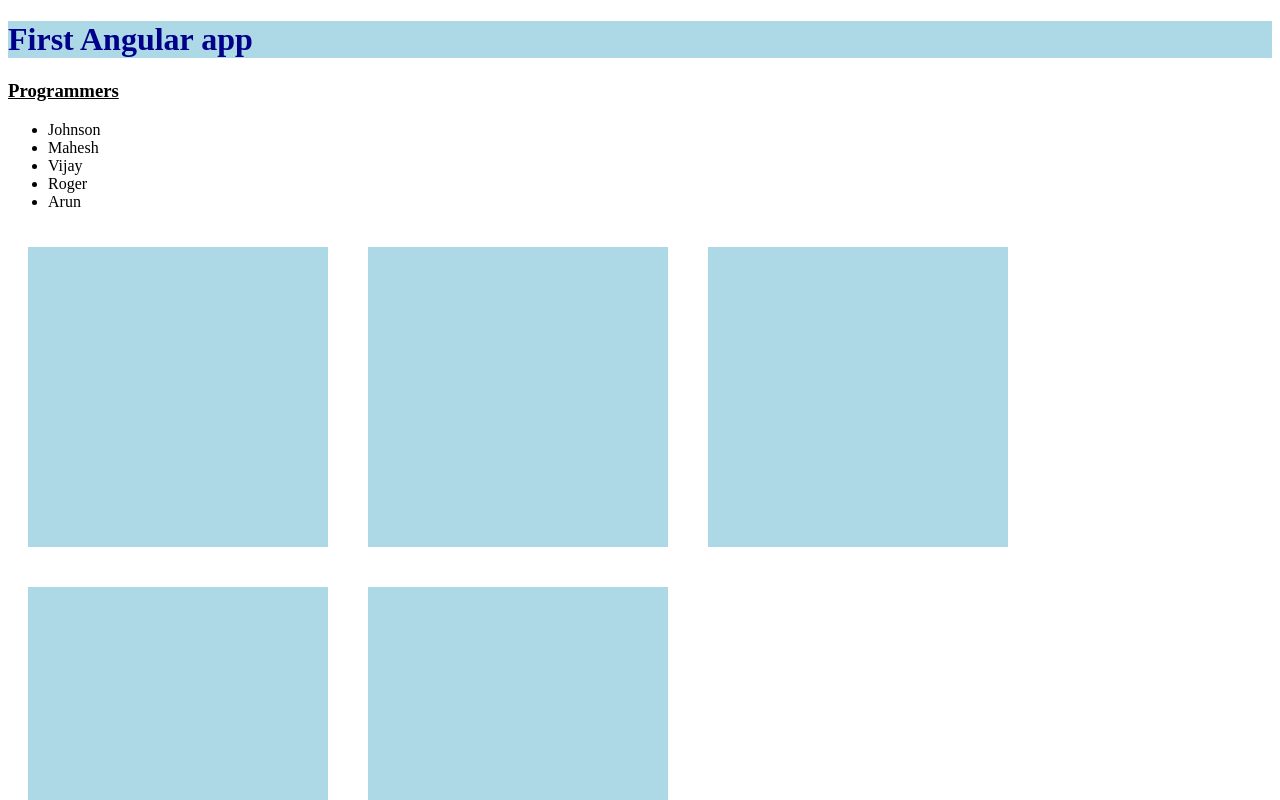
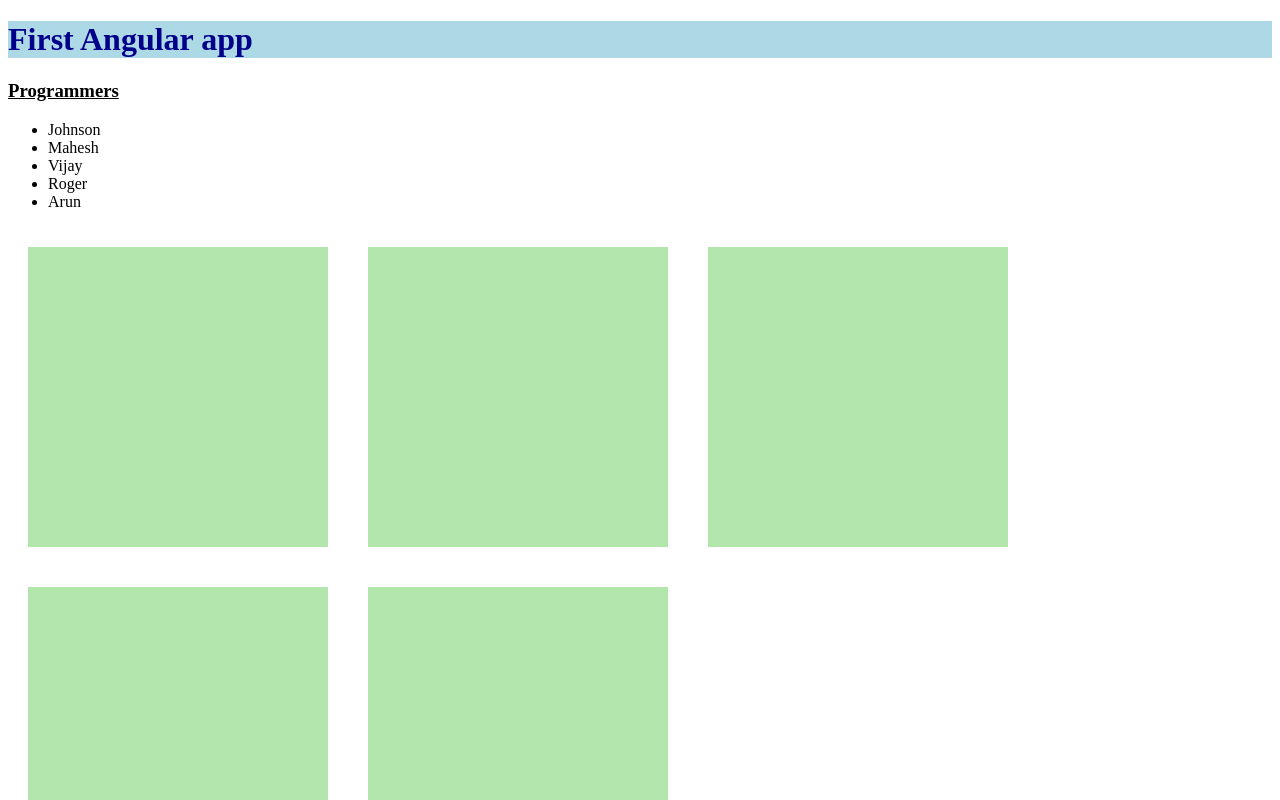
Before and after one commit to vinodh1988/funny-app, an Angular app: page / in a window 1280 px wide. Shown: the top 800 px of the page. Built offline with nearby package versions, Linux system fonts and the light colour scheme.

Commit message:
output-input

```diff
--- a/src/app/box/box.component.css
+++ b/src/app/box/box.component.css
@@ -1,4 +1,4 @@
-.box{
+.theme1{
     height: 300px;
     width: 300px;
     float:left;
@@ -7,3 +7,13 @@
     font-family: comic sans MS;
     margin: 20px;
 }
+
+.theme2{
+    height: 300px;
+    width: 300px;
+    float:left;
+    background-color: rgb(179, 230, 173);
+    color: rgb(9, 72, 7);
+    font-family: comic sans MS;
+    margin: 20px;
+}
--- a/src/app/box/box.component.html
+++ b/src/app/box/box.component.html
@@ -1,3 +1,3 @@
-<div class="box">
+<div [ngClass]="theme" (click)="themeChange()">
 
 </div>
--- a/src/app/box/box.component.ts
+++ b/src/app/box/box.component.ts
@@ -6,10 +6,13 @@ import { Component, OnInit } from '@angular/core';
   styleUrls: ['./box.component.css']
 })
 export class BoxComponent implements OnInit {
-
+theme="theme2"
   constructor() { }
 
   ngOnInit(): void {
   }
 
+  themeChange():void{
+    this.theme= this.theme=="theme1"? "theme2":"theme1";
+  }
 }
```
Also changed, not shown: 1 other file (tests, documents, lock files or other folders).
